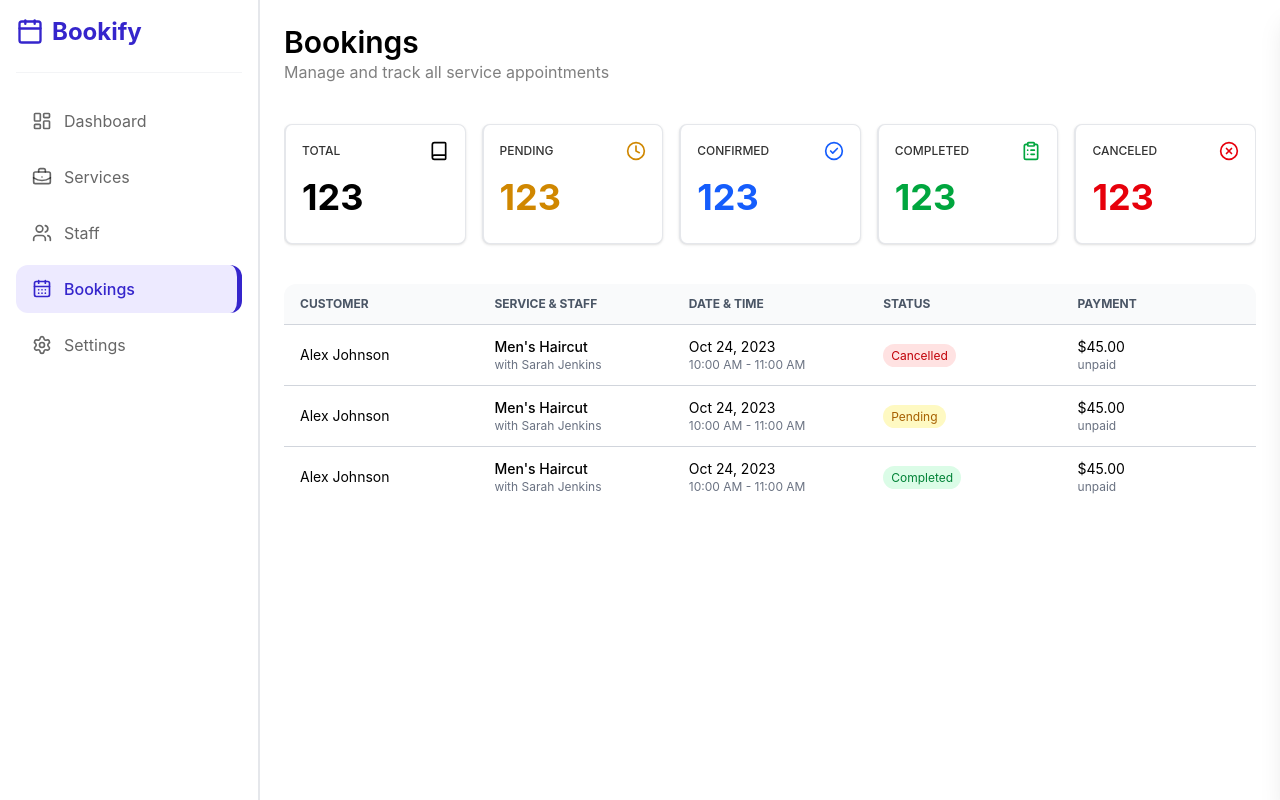
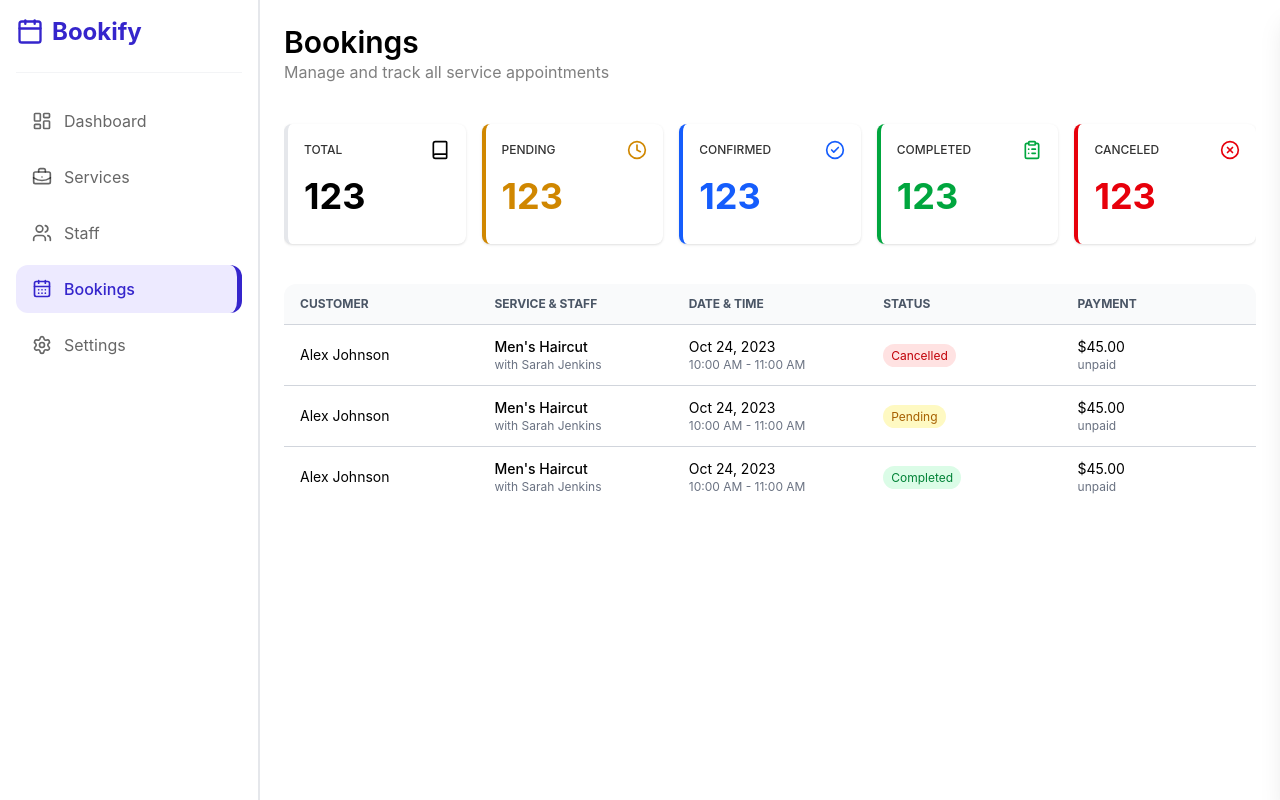
Before and after one commit to jraay12/Saas-booking, a React (Vite) app: page /admin/bookings in a window 1280 px wide. Built offline with nearby package versions, Linux system fonts and the light colour scheme.

Commit message:
add border

```diff
--- a/src/component/Cards.tsx
+++ b/src/component/Cards.tsx
@@ -48,7 +48,7 @@ const Cards = ({ variant, value, label }: Props) => {
 
   return (
     <div
-      className={`md:max-w-70 min-h-30 p-4 shadow-sm border border-gray-200 bg-white border-l-2 rounded-lg ${config.className}`}
+      className={`md:max-w-70 min-h-30 p-4 shadow-sm   bg-white border-l-4 rounded-lg ${config.className}`}
     >
       <div className="flex justify-between items-center">
         <h1 className="uppercase text-xs font-medium opacity-80 text-black">
```
